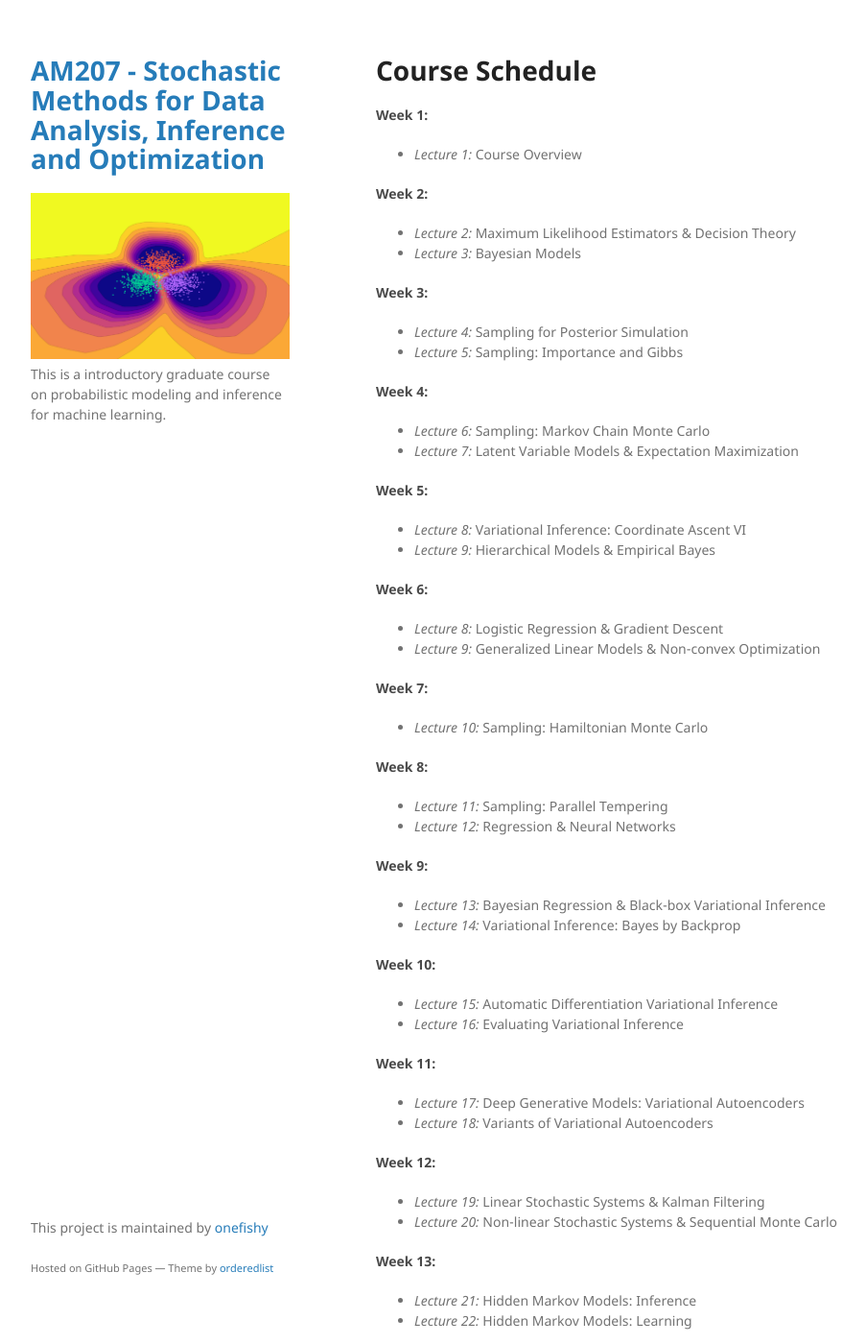
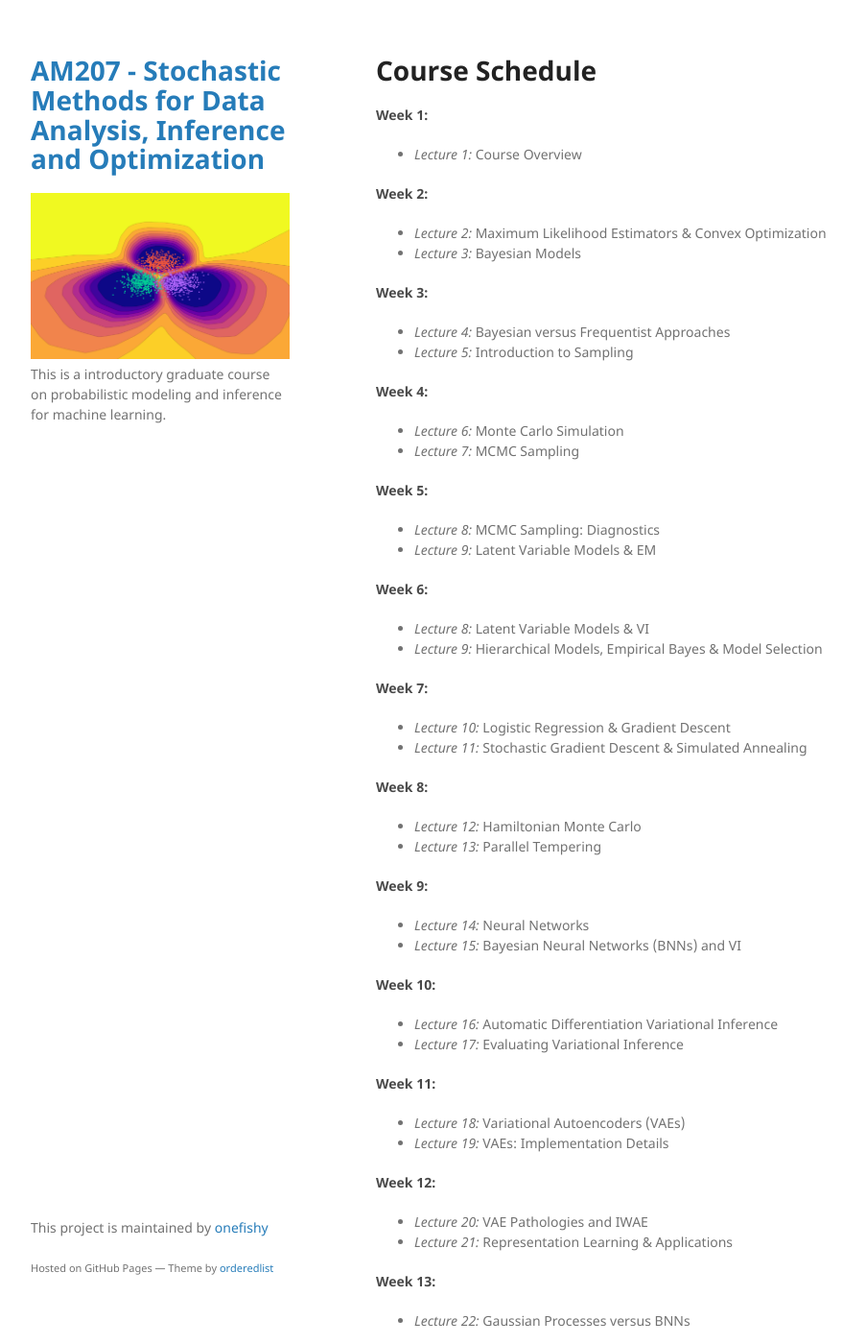
Before and after one commit to onefishy/am207, a Jekyll site: the page built from schedule.md, in a window 1280 px wide and 1400 px high. Shown: the whole window at 96% size, without its empty margins (178-1081 px from the left). Built offline with Jekyll 4.4.1, drawn with Linux system fonts in a browser that asks for light colours; our own code applies the rules of GitHub Pages for plain Markdown files; some of the changed text lies outside the part shown.

Commit message:
Update schedule.md

```diff
--- a/schedule.md
+++ b/schedule.md
@@ -4,48 +4,52 @@
 - *Lecture 1:* Course Overview
 
 #### Week 2:
-- *Lecture 2:* Maximum Likelihood Estimators & Decision Theory
+- *Lecture 2:* Maximum Likelihood Estimators & Convex Optimization
 - *Lecture 3:* Bayesian Models
 
 #### Week 3:
-- *Lecture 4:* Sampling for Posterior Simulation
-- *Lecture 5:* Sampling: Importance and Gibbs
+- *Lecture 4:* Bayesian versus Frequentist Approaches
+- *Lecture 5:* Introduction to Sampling
 
 #### Week 4:
-- *Lecture 6:* Sampling: Markov Chain Monte Carlo
-- *Lecture 7:* Latent Variable Models & Expectation Maximization
+- *Lecture 6:* Monte Carlo Simulation
+- *Lecture 7:* MCMC Sampling
 
 #### Week 5:
-- *Lecture 8:* Variational Inference: Coordinate Ascent VI
-- *Lecture 9:* Hierarchical Models & Empirical Bayes
+- *Lecture 8:* MCMC Sampling: Diagnostics
+- *Lecture 9:* Latent Variable Models & EM
 
 #### Week 6:
-- *Lecture 8:* Logistic Regression & Gradient Descent
-- *Lecture 9:* Generalized Linear Models & Non-convex Optimization
+- *Lecture 8:* Latent Variable Models & VI
+- *Lecture 9:* Hierarchical Models, Empirical Bayes & Model Selection
 
 #### Week 7:
-- *Lecture 10:* Sampling: Hamiltonian Monte Carlo
+- *Lecture 10:* Logistic Regression & Gradient Descent
+- *Lecture 11:* Stochastic Gradient Descent & Simulated Annealing
 
 #### Week 8:
-- *Lecture 11:* Sampling: Parallel Tempering
-- *Lecture 12:* Regression & Neural Networks
+- *Lecture 12:* Hamiltonian Monte Carlo
+- *Lecture 13:* Parallel Tempering
 
 #### Week 9:
-- *Lecture 13:* Bayesian Regression & Black-box Variational Inference
-- *Lecture 14:* Variational Inference: Bayes by Backprop
+- *Lecture 14:* Neural Networks
+- *Lecture 15:* Bayesian Neural Networks (BNNs) and VI
 
 #### Week 10:
-- *Lecture 15:* Automatic Differentiation Variational Inference
-- *Lecture 16:* Evaluating Variational Inference
+- *Lecture 16:* Automatic Differentiation Variational Inference
+- *Lecture 17:* Evaluating Variational Inference
 
 #### Week 11:
-- *Lecture 17:* Deep Generative Models: Variational Autoencoders
-- *Lecture 18:* Variants of Variational Autoencoders
+- *Lecture 18:* Variational Autoencoders (VAEs)
+- *Lecture 19:* VAEs: Implementation Details
 
 #### Week 12:
-- *Lecture 19:* Linear Stochastic Systems & Kalman Filtering
-- *Lecture 20:* Non-linear Stochastic Systems & Sequential Monte Carlo
+- *Lecture 20:* VAE Pathologies and IWAE
+- *Lecture 21:* Representation Learning & Applications
 
 #### Week 13:
-- *Lecture 21:* Hidden Markov Models: Inference
-- *Lecture 22:* Hidden Markov Models: Learning
+- *Lecture 22:* Gaussian Processes versus BNNs
+
+### Week 14:
+- *Lecture 23:* Uncertainty Decomposition & Applications
+- *Lecture 24:* What Uncertainties Do We Need in Deep Learning?
```
